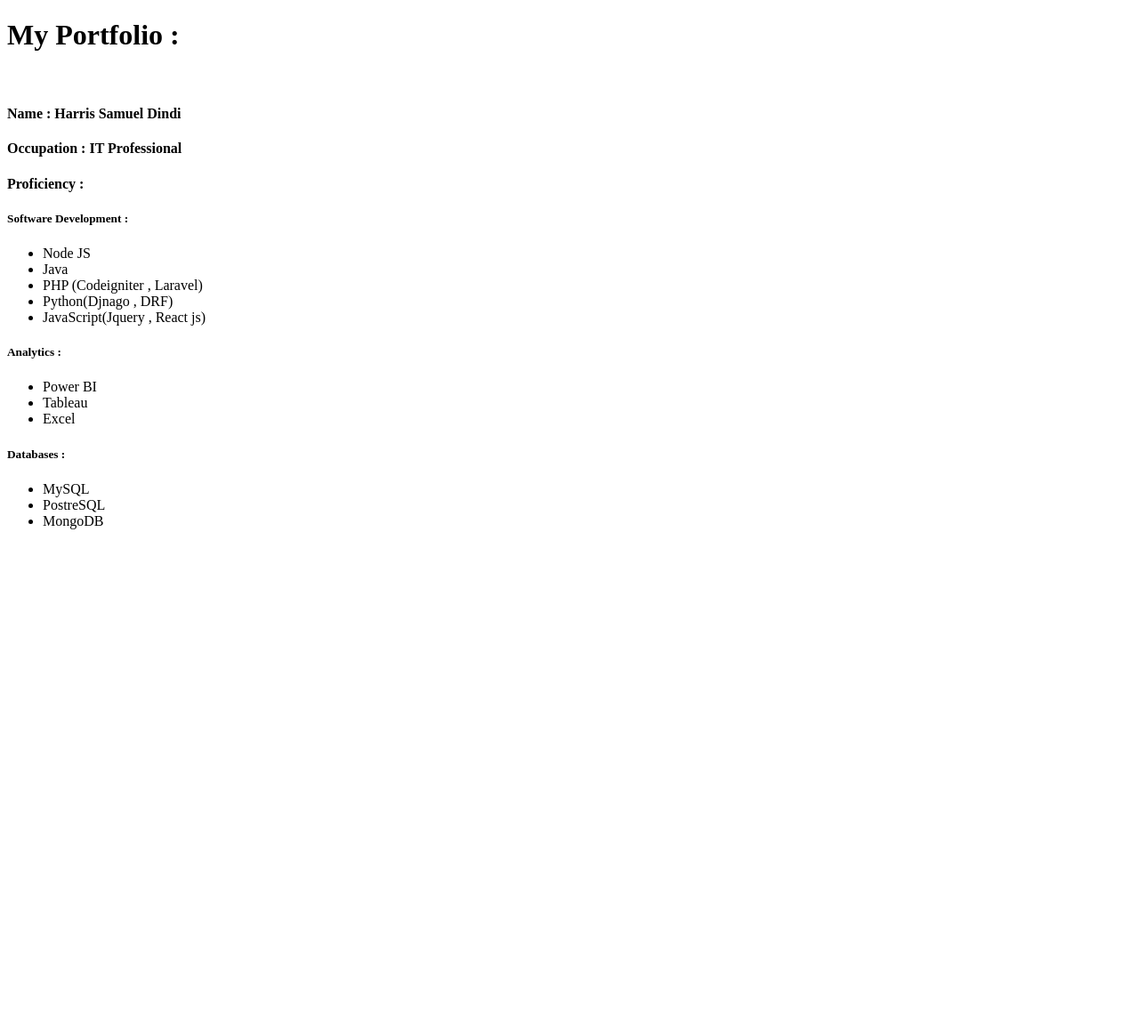
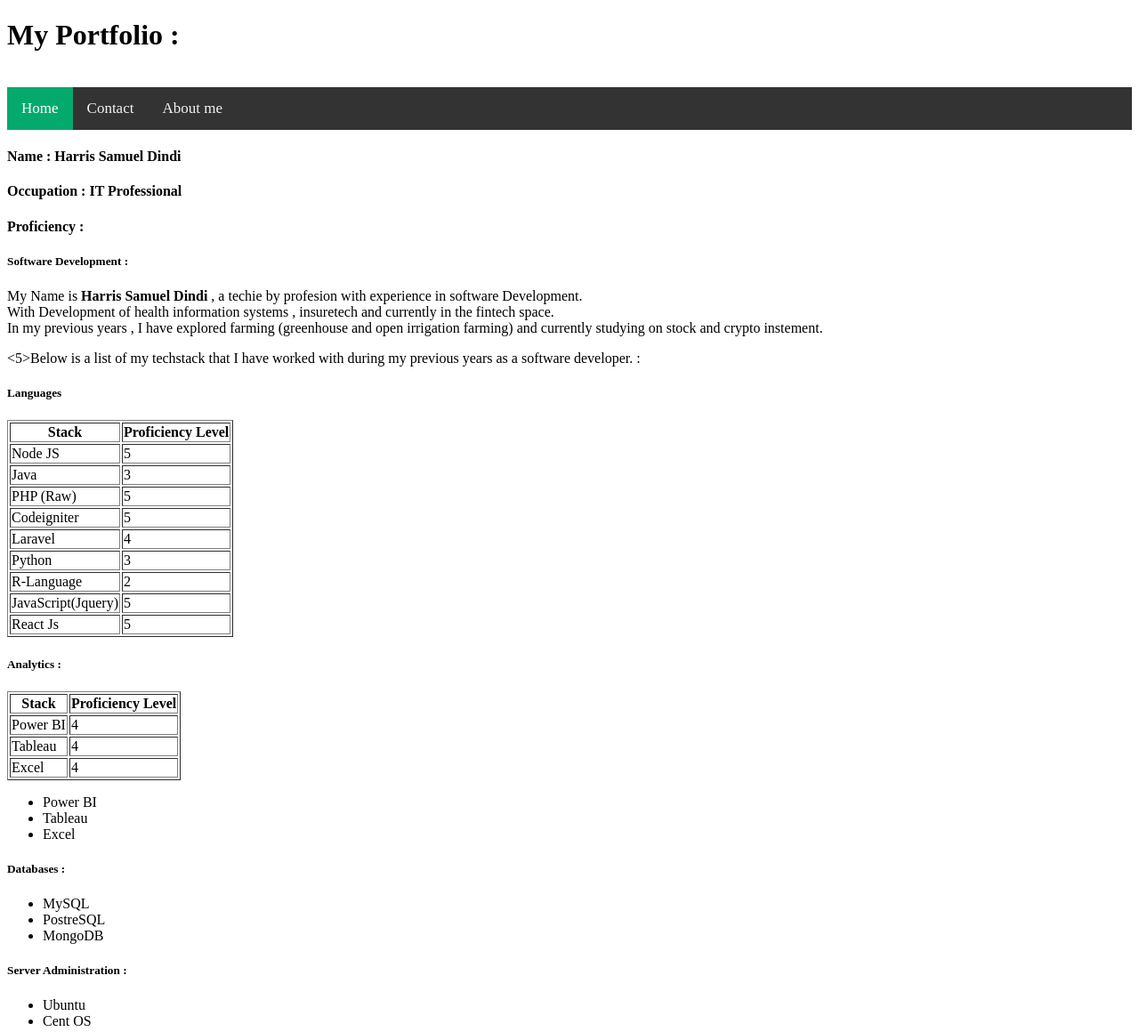
Before and after one commit to hdindi/myPortfolio, a plain HTML site: page index.html in a window 1280 px wide. Shown: the whole page at 89% size. Before the commit the page ends 800 px from the top, so only its background shows below. Drawn offline with Linux system fonts and the light colour scheme.

Commit message:
updated portfolio data

```diff
--- /dev/null
+++ b/assets/css/main.css
@@ -0,0 +1,31 @@
+/* Add a black background color to the top navigation */
+.topnav {
+    background-color: #333;
+    overflow: hidden;
+  }
+
+  /* Style the links inside the navigation bar */
+  .topnav a {
+    float: left;
+    color: #f2f2f2;
+    text-align: center;
+    padding: 14px 16px;
+    text-decoration: none;
+    font-size: 17px;
+  }
+
+  /* Change the color of links on hover */
+  .topnav a:hover {
+    background-color: #ddd;
+    color: black;
+  }
+
+  /* Add a color to the active/current link */
+  .topnav a.active {
+    background-color: #04AA6D;
+    color: white;
+  }
+
+  .td{
+
+  }
--- a/index.html
+++ b/index.html
@@ -10,7 +10,7 @@
     <title>My Portfolio</title>
     <meta name="description" content="" />
     <meta name="viewport" content="width=device-width, initial-scale=1" />
-    <link rel="stylesheet" href="" />
+    <link rel="stylesheet" href="assets/css/main.css" />
   </head>
   <body>
     <!--[if lt IE 7]>
@@ -23,23 +23,69 @@
     <h1>My Portfolio :</h1>
     <br />
 
-    <div>
-      <h4>Name : Harris Samuel Dindi</h4>
-      <h4>Occupation : IT Professional</h4>
-      <h4>Proficiency :</h4>
-      <h5>Software Development :</h5>
-      <ul>
-        <li>Node JS</li>
-        <li>Java</li>
-        <li>PHP (Codeigniter , Laravel) </li>
-        <li>Python(Djnago , DRF) </li>
-        <li>JavaScript(Jquery , React js) </li>
-      </ul>
+    <div class="main_body">
+
+      <div class="topnav">
+        <a class="active" href="#home">Home</a>
+        <a href="#contact">Contact</a>
+        <a href="#about">About me</a>
+      </div>
+
+      <div class="personaldetails" id="perosnaldetials">
+        <h4>Name : Harris Samuel Dindi</h4>
+        <h4>Occupation : IT Professional</h4>
+        <h4>Proficiency :</h4>
+        <h5>Software Development :</h5>
+      </div>
+
+      <div class="aboutme" id="aboutme">
+<p>My Name is <b>Harris Samuel Dindi </b> , a techie by profesion with experience in software Development. <br>
+With Development of health information systems , insuretech and currently in the  fintech space. <br>
+In my previous years , I have explored farming (greenhouse and open irrigation farming) and currently studying on stock and crypto instement. </p>
+      </div>
+
+      <div class="techstack">
+        <5>Below is a list of my techstack that I have worked with during my previous years as a software developer. : </5>
+
+      </div>
+
+
+     <h5>Languages </h5>
+     <table border="">
+      <thead>
+        <th>Stack</th>
+        <th>Proficiency Level </th>
+      </thead>
+      <tbody>
+        <tr><td>Node JS </td><td>5</td></tr>
+        <tr><td>Java </td><td>3</td></tr>
+        <tr><td>PHP (Raw)</td><td>5</td></tr>
+        <tr><td>Codeigniter</td><td>5</td></tr>
+        <tr><td>Laravel</td><td>4</td></tr>
+        <tr><td>Python</td><td>3</td></tr>
+        <tr><td>R-Language</td><td>2</td></tr>
+        <tr><td>JavaScript(Jquery)</td><td>5</td></tr>
+        <tr><td>React Js</td><td>5</td></tr>
+      </tbody>
+     </table>
+
       <h5>Analytics : </h5>
+      <table border="">
+        <thead>
+          <th>Stack</th>
+          <th>Proficiency Level</th>
+        </thead>
+        <tbody>
+          <tr><td>Power BI</td><td>4</td></tr>
+          <tr><td>Tableau</td><td>4</td></tr>
+          <tr><td>Excel</td><td>4</td></tr>
+        </tbody>
+      </table>
       <ul>
         <li>Power BI</li>
         <li>Tableau</li>
         <li>Excel</li>
+
       </ul>
       <h5>Databases : </h5>
       <ul>
@@ -47,10 +93,15 @@
         <li>PostreSQL</li>
         <li>MongoDB</li>
       </ul>
+      <h5>Server Administration : </h5>
+      <ul>
+        <li>Ubuntu</li>
+        <li>Cent OS</li>
+      </ul>
 
       <h5></h5>
     </div>
 
-    <script src="" async defer></script>
+    <script src="assets/js/main.js" async defer></script>
   </body>
 </html>
```
Also changed, not shown: assets/js/main.js (added), 1 other file.
